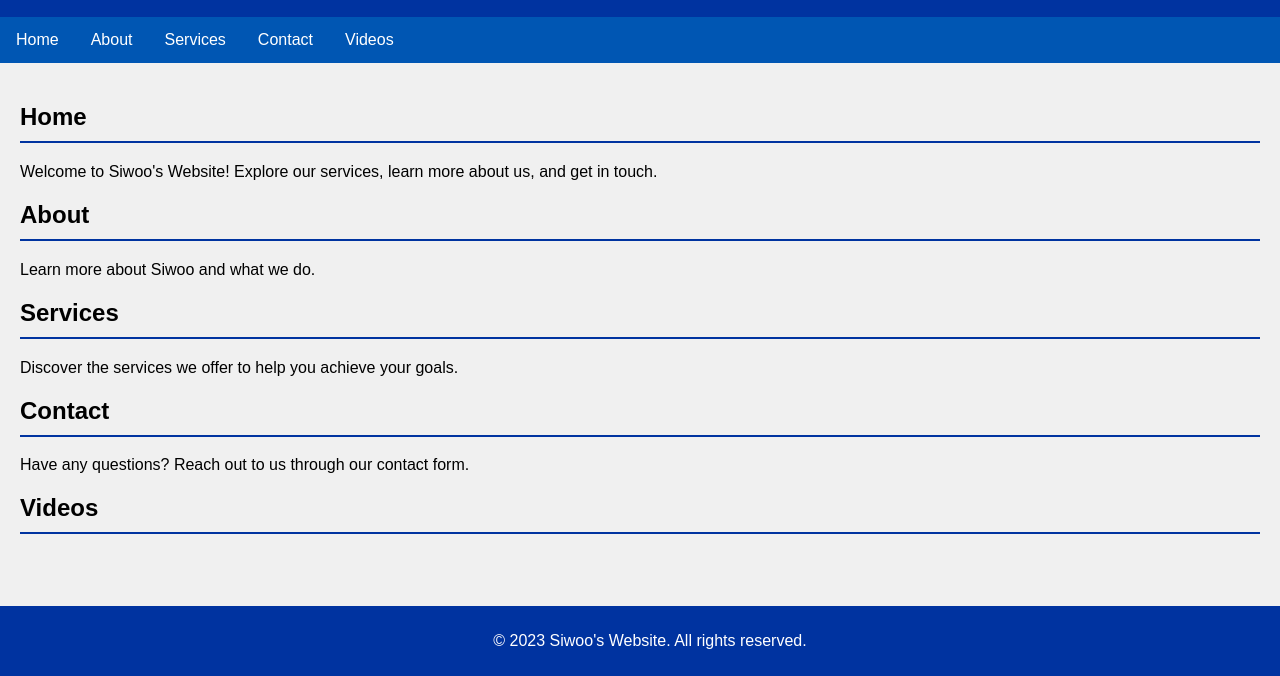
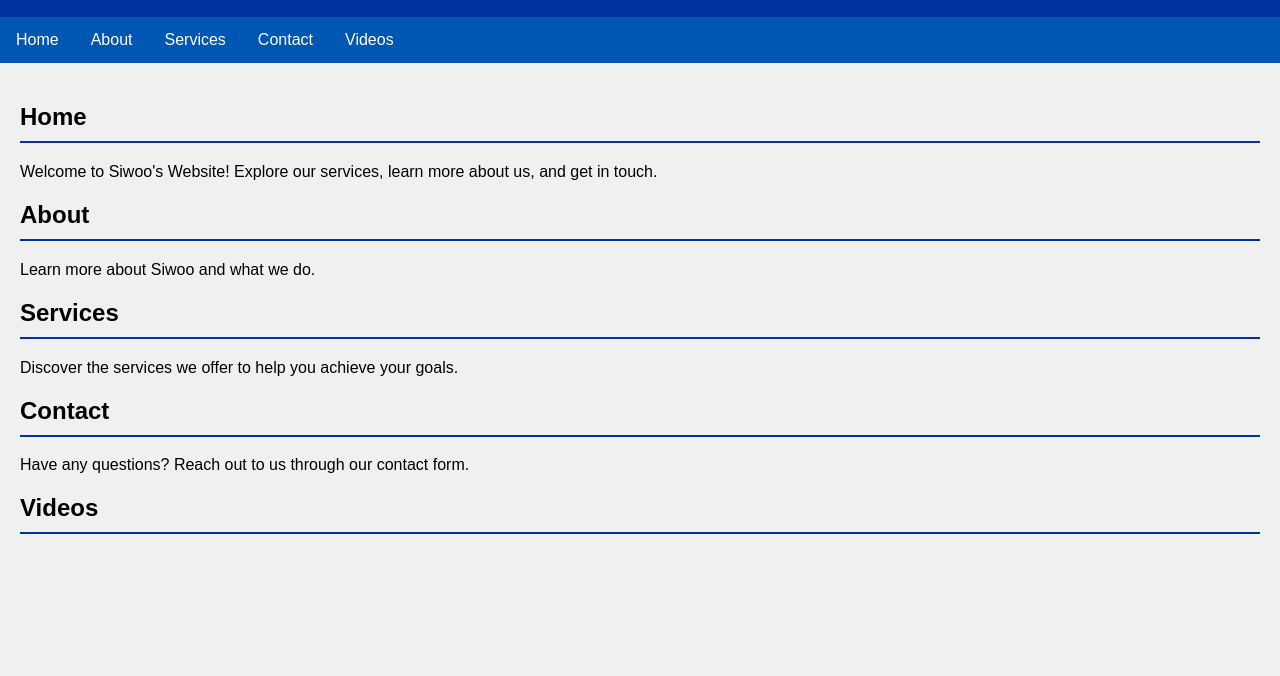
Before and after one commit to siwoo78717SDS/coffee-counter, a plain HTML site: page index.html in a window 1280 px wide. Shown: the part 124-800 px from the top of the page. Drawn offline with Linux system fonts and the light colour scheme.

Commit message:
fixed a bug

```diff
--- a/index.html
+++ b/index.html
@@ -269,9 +269,7 @@
             <button onclick="verifyEmail()">Verify</button>
         </section>
     </main>
-    <footer>
-        <p>&copy; 2023 Siwoo's Website. All rights reserved.</p>
-    </footer>
+
 
     <script>
         const users = [];
@@ -305,7 +303,7 @@
         }
 
         function sendEmailVerification(email, code) {
-            // Simulate sending an email
+          //hello humans
             console.log(`Sending email to ${email} with verification code: ${code}`);
             alert(`A verification code has been sent to ${email}. Please check your email.`);
         }
```
